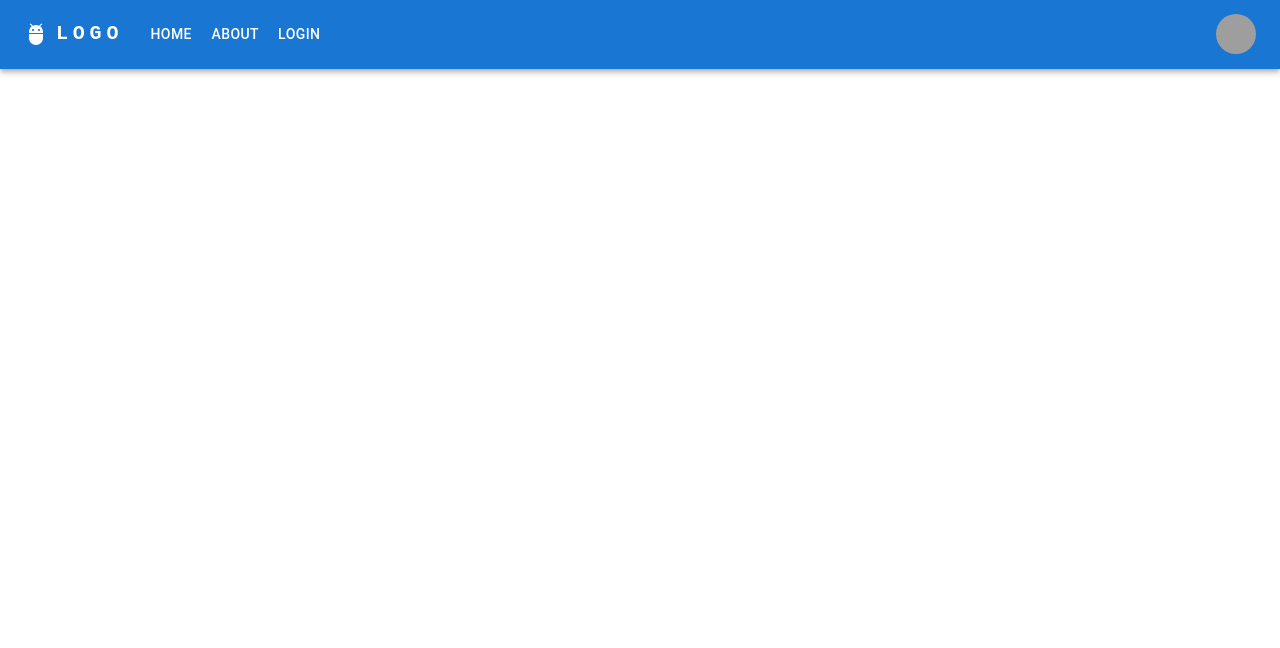
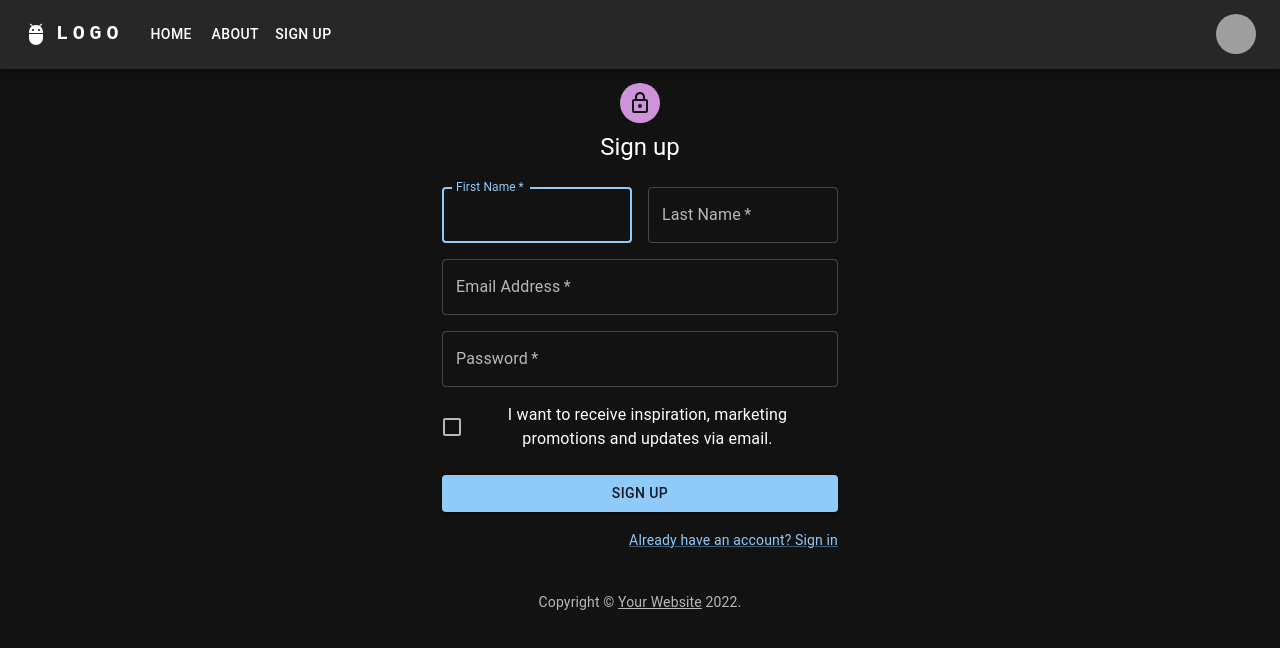
Before and after one commit to Lratan-8/iNotebook-MERN, a React (Create React App) app in the folder inotebook_client/: page /signup in a window 1280 px wide. Shown: the top 648 px of the page. Built offline with nearby package versions, Linux system fonts and the light colour scheme; grey boxes are pictures that could not be loaded.

Commit message:
starting with frontend and backend integration

```diff
--- a/inotebook_client/src/App.css
+++ b/inotebook_client/src/App.css
@@ -1,3 +1,32 @@
 .App {
   text-align: center;
 }
+
+
+@media screen and (max-width: 1536px) {
+  .App{
+    margin-top: 75px;
+  }
+
+}
+
+@media screen and (max-width: 1200px) {
+  .App{
+    margin-top: 75px;
+  }
+
+}
+
+@media screen and (max-width: 900px) {
+  .App{
+    margin-top: 66px;
+  }
+
+}
+
+@media screen and (max-width: 600px) {
+  .App{
+    margin-top: 55px;
+  }
+
+}
--- a/inotebook_client/src/App.js
+++ b/inotebook_client/src/App.js
@@ -4,17 +4,32 @@ import { Route, Routes } from "react-router-dom";
 import ResponsiveAppBar from './components/Navbar';
 import About from './pages/About';
 import NoteState from './context/notes/NoteState';
+import { ThemeProvider, createTheme } from '@mui/material/styles';
+import CssBaseline from '@mui/material/CssBaseline';
+import SignUp from './pages/Signup';
 
 function App() {
+
+  const darkTheme = createTheme({
+    palette: {
+      mode: 'dark',
+    },
+  });
+
   return (
+
     <NoteState>
-      <div className="App">
+      <ThemeProvider theme={darkTheme}>
+        <CssBaseline />
         <ResponsiveAppBar />
-        <Routes>
-          <Route exact path='/' element={<Home />} />
-          <Route exact path='about' element={<About />} />
-        </Routes>
-      </div>
+        <div className="App">
+          <Routes>
+            <Route exact path='/' element={<Home />} />
+            <Route exact path='/about' element={<About />} />
+            <Route exact path='/signup' element={<SignUp />} />
+          </Routes>
+        </div>
+      </ThemeProvider>
     </NoteState>
   );
 }
--- a/inotebook_client/src/components/Navbar.js
+++ b/inotebook_client/src/components/Navbar.js
@@ -1,4 +1,4 @@
-import * as React from 'react';
+import React, {useEffect} from 'react';
 import AppBar from '@mui/material/AppBar';
 import Box from '@mui/material/Box';
 import Toolbar from '@mui/material/Toolbar';
@@ -13,7 +13,6 @@ import Tooltip from '@mui/material/Tooltip';
 import MenuItem from '@mui/material/MenuItem';
 import AdbIcon from '@mui/icons-material/Adb';
 import './navbar.css'
-
 import { Link } from "react-router-dom";
 
 
@@ -27,8 +26,8 @@ const pages = [
     route: '/about'
   },
   {
-    text: "Login",
-    route: '/login'
+    text: "Sign Up",
+    route: '/signup'
   },
 ]
 // const pages = ['Products', 'Pricing', 'Blog'];
@@ -54,7 +53,7 @@ function ResponsiveAppBar() {
   };
 
   return (
-    <AppBar position="static">
+    <AppBar position="fixed">
       <Container maxWidth="xl">
         <Toolbar disableGutters>
           <AdbIcon sx={{ display: { xs: 'none', md: 'flex' }, mr: 1 }} />
--- a/inotebook_client/src/pages/About.js
+++ b/inotebook_client/src/pages/About.js
@@ -8,6 +8,7 @@ export default function About() {
   useEffect(() => {
     a.update();
 
+  // eslint-disable-next-line react-hooks/exhaustive-deps
   }, [])
   return (
     <div>This is about {a.first.name} and is - {a.first.age}</div>
--- a/inotebook_client/src/pages/Home.js
+++ b/inotebook_client/src/pages/Home.js
@@ -2,6 +2,9 @@ import React from 'react'
 
 export default function Home() {
   return (
-    <div>Home</div>
+    <div>
+      <h1>Add a note</h1>
+      <h3>Your Notes</h3>
+    </div>
   )
 }
--- /dev/null
+++ b/inotebook_client/src/pages/Signup.js
@@ -0,0 +1,128 @@
+import * as React from 'react';
+import Avatar from '@mui/material/Avatar';
+import Button from '@mui/material/Button';
+import CssBaseline from '@mui/material/CssBaseline';
+import TextField from '@mui/material/TextField';
+import FormControlLabel from '@mui/material/FormControlLabel';
+import Checkbox from '@mui/material/Checkbox';
+import Link from '@mui/material/Link';
+import Grid from '@mui/material/Grid';
+import Box from '@mui/material/Box';
+import LockOutlinedIcon from '@mui/icons-material/LockOutlined';
+import Typography from '@mui/material/Typography';
+import Container from '@mui/material/Container';
+
+function Copyright(props) {
+  return (
+    <Typography variant="body2" color="text.secondary" align="center" {...props}>
+      {'Copyright © '}
+      <Link color="inherit" href="https://mui.com/">
+        Your Website
+      </Link>{' '}
+      {new Date().getFullYear()}
+      {'.'}
+    </Typography>
+  );
+}
+
+export default function SignUp() {
+  const handleSubmit = (event) => {
+    event.preventDefault();
+    const data = new FormData(event.currentTarget);
+    console.log({
+      email: data.get('email'),
+      password: data.get('password'),
+    });
+  };
+
+  return (
+
+      <Container component="main" maxWidth="xs">
+        <CssBaseline />
+        <Box
+          sx={{
+            marginTop: 8,
+            display: 'flex',
+            flexDirection: 'column',
+            alignItems: 'center',
+          }}
+        >
+          <Avatar sx={{ m: 1, bgcolor: 'secondary.main' }}>
+            <LockOutlinedIcon />
+          </Avatar>
+          <Typography component="h1" variant="h5">
+            Sign up
+          </Typography>
+          <Box component="form" noValidate onSubmit={handleSubmit} sx={{ mt: 3 }}>
+            <Grid container spacing={2}>
+              <Grid item xs={12} sm={6}>
+                <TextField
+                  autoComplete="given-name"
+                  name="firstName"
+                  required
+                  fullWidth
+                  id="firstName"
+                  label="First Name"
+                  autoFocus
+                />
+              </Grid>
+              <Grid item xs={12} sm={6}>
+                <TextField
+                  required
+                  fullWidth
+                  id="lastName"
+                  label="Last Name"
+                  name="lastName"
+                  autoComplete="family-name"
+                />
+              </Grid>
+              <Grid item xs={12}>
+                <TextField
+                  required
+                  fullWidth
+                  id="email"
+                  label="Email Address"
+                  name="email"
+                  autoComplete="email"
+                />
+              </Grid>
+              <Grid item xs={12}>
+                <TextField
+                  required
+                  fullWidth
+                  name="password"
+                  label="Password"
+                  type="password"
+                  id="password"
+                  autoComplete="new-password"
+                />
+              </Grid>
+              <Grid item xs={12}>
+                <FormControlLabel
+                  control={<Checkbox value="allowExtraEmails" color="primary" />}
+                  label="I want to receive inspiration, marketing promotions and updates via email."
+                />
+              </Grid>
+            </Grid>
+            <Button
+              type="submit"
+              fullWidth
+              variant="contained"
+              sx={{ mt: 3, mb: 2 }}
+            >
+              Sign Up
+            </Button>
+            <Grid container justifyContent="flex-end">
+              <Grid item>
+                <Link href="#" variant="body2">
+                  Already have an account? Sign in
+                </Link>
+              </Grid>
+            </Grid>
+          </Box>
+        </Box>
+        <Copyright sx={{ mt: 5 }} />
+      </Container>
+
+  );
+}
```
